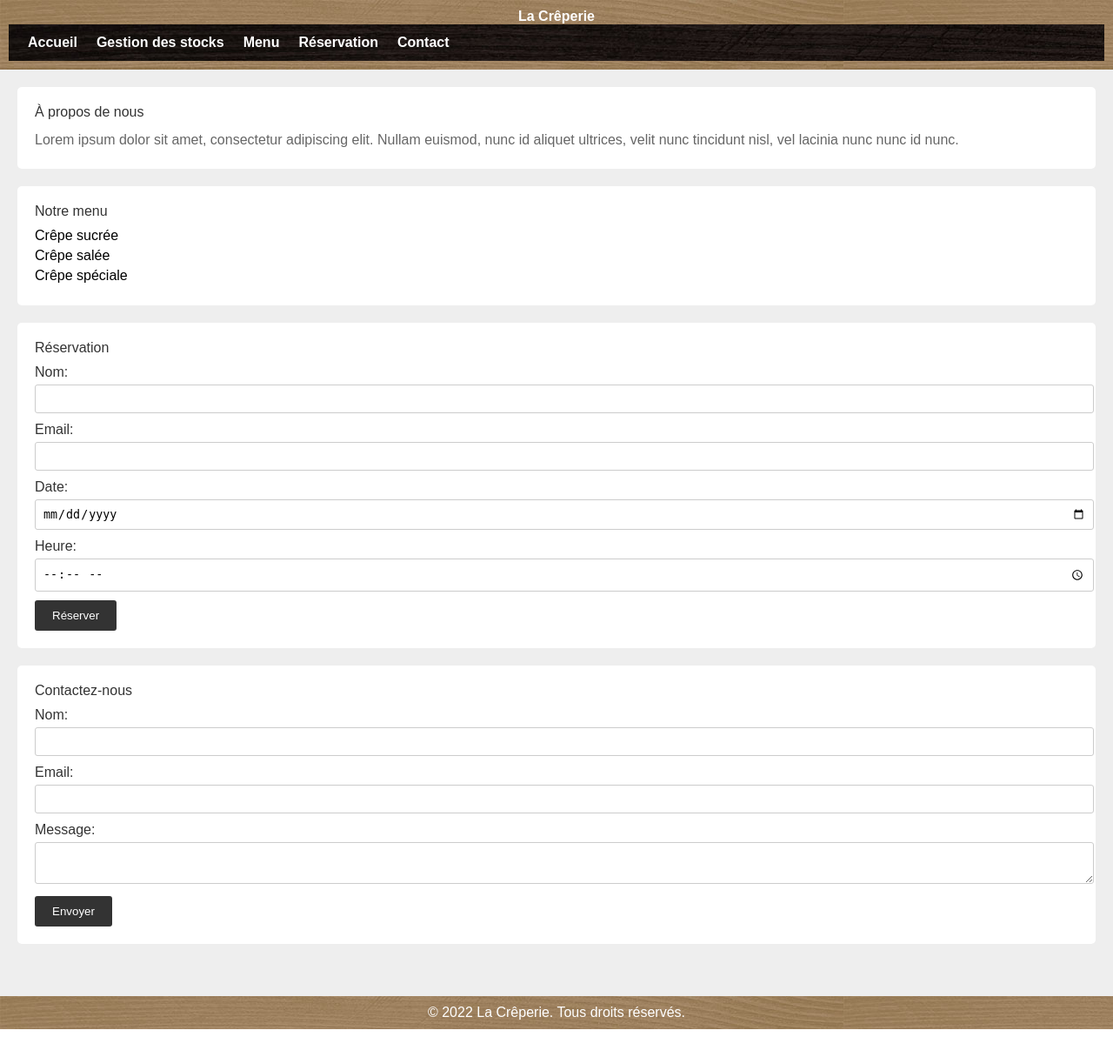
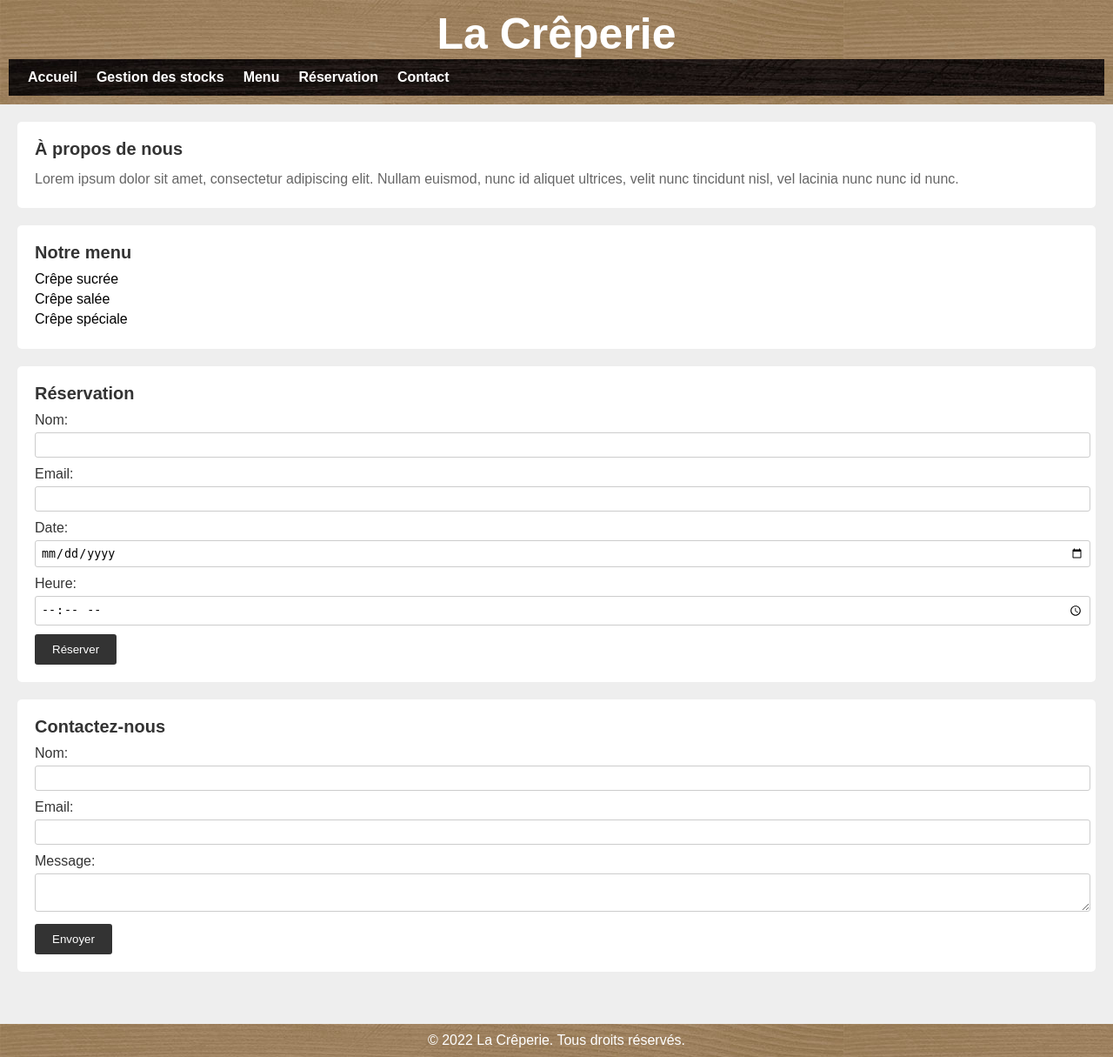
Before and after one commit to Facou-Br/Repo-TP-Crepes, a PHP site: page / in a window 1280 px wide. Shown: the whole page at 87% size. Before the commit the page ends 1183 px from the top, so only its background shows below. Run offline with PHP 8.4, Linux system fonts and the light colour scheme; lists and menus that the app fills with data are empty.

Commit message:
Ajustement index.html et style.css

```diff
--- a/HTML-CSS/index.html
+++ b/HTML-CSS/index.html
@@ -7,6 +7,7 @@
         <link rel="stylesheet" href="./style.css">
     </head>
     <body>
+        <div class="wrapper">
             <header>
                 <h1>La Crêperie</h1>
                 <nav>
--- a/HTML-CSS/style.css
+++ b/HTML-CSS/style.css
@@ -32,7 +32,7 @@
     background-color: #EEEEEE;
     color: black;
     font-family: Arial, sans-serif; /* A modifier à la fin */
-    /*padding: 20px; */
+    /* padding: 20px; */
 }
 
 #wrapper {
@@ -43,9 +43,17 @@
 
 header {
     color: white;
-    background-image: url('Images/jpeg/wood.jpg');
     padding: 10px;
     text-align: center;
+    font-weight: bold;
+}
+
+h1 {
+    font-size: 50px;
+}
+
+h2 {
+    font-size: 20px;
     font-weight: bold;
 }
 
@@ -112,7 +120,7 @@
 
 input, textarea {
     width: 100%;
-    padding: 8px;
+    padding: 6px;
     margin-bottom: 10px;
     border: 1px solid #CCCCCC;
     border-radius: 3px;
@@ -133,7 +141,6 @@
 
 footer {
     color: white;
-    background-image: url('Images/jpeg/wood.jpg');
     text-align: center;
     padding: 10px;
     margin-top: 20px;
```
Lines whose indentation alone changed are shown as unchanged.
